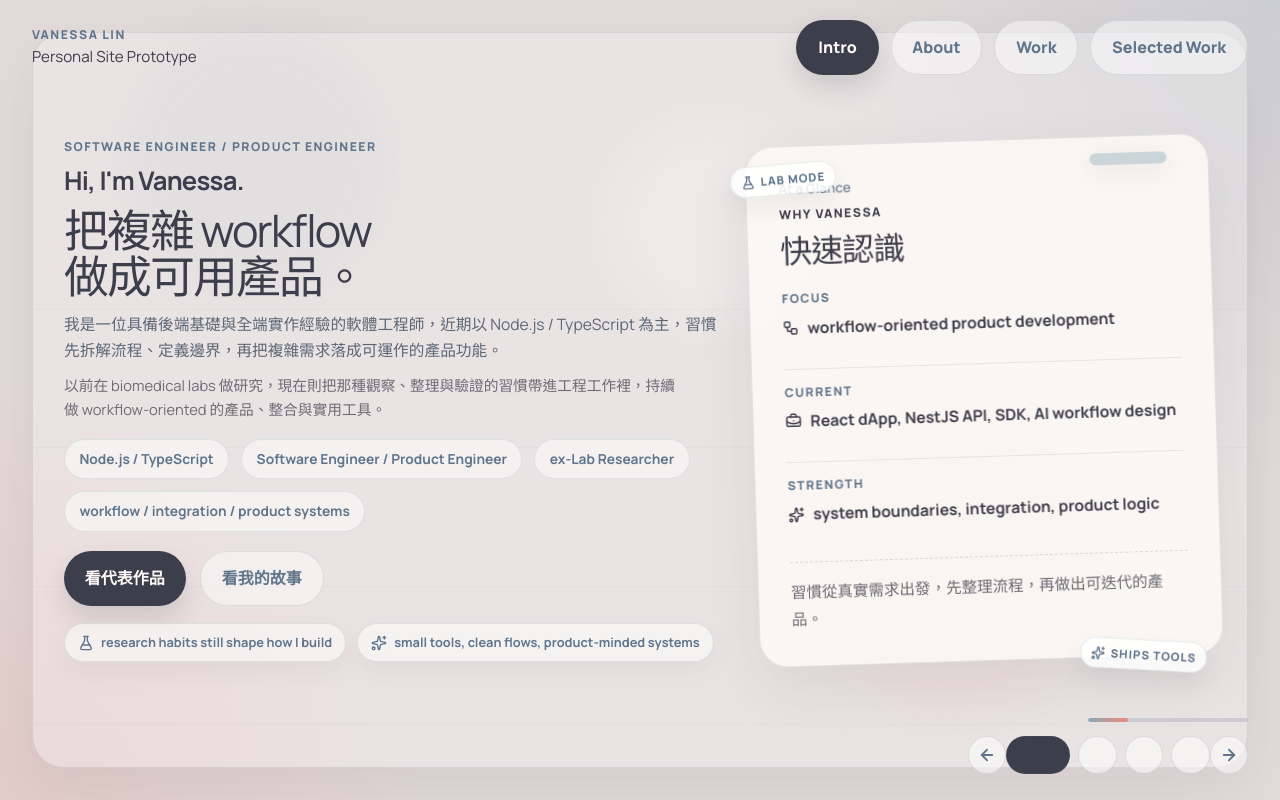
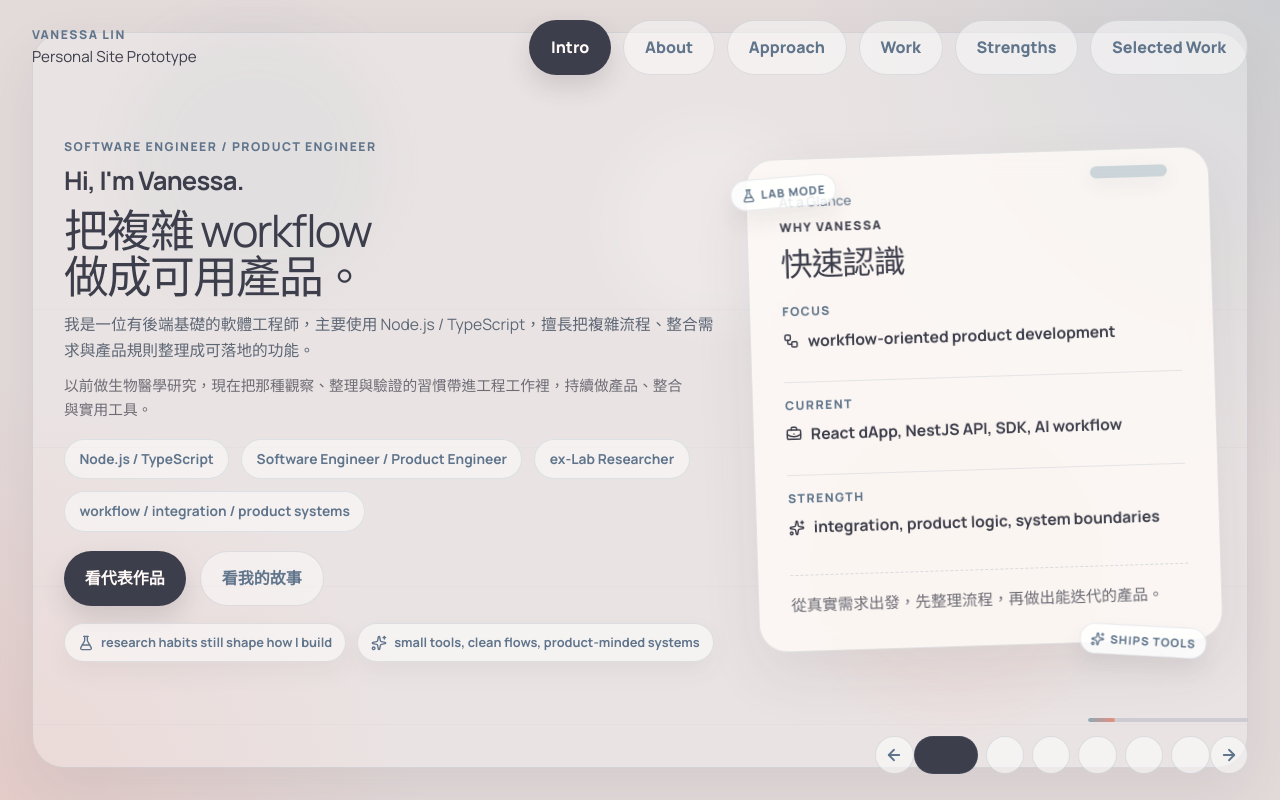
Before and after one commit to VanessaLin9/VanessaLin9.github.io, a React (Vite) app: page / in a window 1280 px wide. Built offline with nearby package versions, Linux system fonts and the light colour scheme.

Commit message:
Refine slide messaging and split core content

```diff
--- a/src/App.jsx
+++ b/src/App.jsx
@@ -24,9 +24,9 @@ const slides = [
     eyebrow: "Software Engineer / Product Engineer",
     introName: "Hi, I'm Vanessa.",
     title: "把複雜 workflow 做成可用產品。",
-    body: "我是一位具備後端基礎與全端實作經驗的軟體工程師，近期以 Node.js / TypeScript 為主，習慣先拆解流程、定義邊界，再把複雜需求落成可運作的產品功能。",
+    body: "我是一位有後端基礎的軟體工程師，主要使用 Node.js / TypeScript，擅長把複雜流程、整合需求與產品規則整理成可落地的功能。",
     subBody:
-      "以前在 biomedical labs 做研究，現在則把那種觀察、整理與驗證的習慣帶進工程工作裡，持續做 workflow-oriented 的產品、整合與實用工具。",
+      "以前做生物醫學研究，現在把那種觀察、整理與驗證的習慣帶進工程工作裡，持續做產品、整合與實用工具。",
     pills: [
       "Node.js / TypeScript",
       "Software Engineer / Product Engineer",
@@ -42,23 +42,30 @@ const slides = [
       },
       {
         label: "Current",
-        value: "React dApp, NestJS API, SDK, AI workflow design",
+        value: "React dApp, NestJS API, SDK, AI workflow",
       },
       {
         label: "Strength",
-        value: "system boundaries, integration, product logic",
+        value: "integration, product logic, system boundaries",
       },
     ],
     noteFooter:
-      "習慣從真實需求出發，先整理流程，再做出可迭代的產品。",
+      "從真實需求出發，先整理流程，再做出能迭代的產品。",
   },
   {
     id: "about",
     label: "About",
     title: "研究背景，怎麼影響我做工程。",
     paragraphs: [
-      "研究背景讓我很習慣先觀察、整理脈絡、測試假設，再決定怎麼實作。這個習慣到現在都還在，也變成我做工程時很重要的底色。",
-      "我不是只想把功能做出來而已，也會一直想：資料怎麼流、使用者會怎麼理解、這個工具到底會不會真的被用。",
+      "研究背景讓我習慣先觀察問題、整理脈絡、測試假設，再決定怎麼實作。這個習慣一直延續到現在。",
+    ],
+  },
+  {
+    id: "approach",
+    label: "Approach",
+    title: "我怎麼做事。",
+    paragraphs: [
+      "做工程時，我不只在意功能做不做得出來，也會在意資料怎麼流、使用者怎麼理解、工具會不會真的被用。",
     ],
     principles: [
       {
@@ -71,29 +78,51 @@ const slides = [
       },
       {
         title: "Ship",
-        body: "先做出可用版本，再持續調整產品體驗與穩定性。",
+        body: "先做出可用版本，再持續調整體驗與穩定性。",
       },
     ],
   },
   {
     id: "work",
     label: "Work",
-    title: "工作經歷與能力輪廓。",
+    title: "工程工作經歷。",
     timeline: [
       {
         meta: "2025 / 07 - Present",
         title: "LAVARAGE",
-        body: "在跨國團隊與全英文工作環境中參與 Web3 / DeFi 產品開發，處理 React dApp、NestJS API、資料流程、SDK 串接與 AI support workflow。",
+        body: "在跨國、全英文環境參與 Web3 / DeFi 產品開發，負責 React dApp、NestJS API、資料流程、SDK 串接與 AI workflow。",
       },
       {
         meta: "2023 / 07 - 2025 / 02",
         title: "TitanSoft",
-        body: "以 C# / .NET 維護與重構既有系統，做後端流程調整、第三方整合、unit test 與 E2E test 補強。",
+        body: "以 C# / .NET 維護與重構既有系統，處理後端流程調整、第三方整合，以及 unit / E2E test 補強。",
       },
       {
         meta: "2011 - 2020",
         title: "Research Labs",
         body: "在醫學院、醫院與研究機構做生物醫學研究，培養了系統化分析、文件整理與快速學習陌生領域的能力。",
+      },
+    ],
+  },
+  {
+    id: "strengths",
+    label: "Strengths",
+    title: "我現在能提供什麼。",
+    paragraphs: [
+      "我的強項不是單一技術點，而是把流程、整合與產品規則整理成能真的被使用的系統。",
+    ],
+    principles: [
+      {
+        title: "Workflow Thinking",
+        body: "擅長先拆流程、找邊界，再把複雜需求落成可運作的產品功能。",
+      },
+      {
+        title: "Backend Foundation",
+        body: "熟悉 Node.js / TypeScript，也有 API、資料流與整合實作經驗。",
+      },
+      {
+        title: "Domain Learning",
+        body: "能快速理解陌生領域，並在跨團隊協作中整理出可執行的方案。",
       },
     ],
   },
@@ -105,9 +134,9 @@ const slides = [
       {
         label: "Flagship",
         title: "TrackVest",
-        body: "個人記帳與投資系統，從帳戶、資產、交易到總帳資料流都自己規劃。",
+        body: "個人記帳與投資系統，從帳戶、資產、交易到總帳資料流都自行規劃。",
         detail:
-          "一個正在持續開發中的個人全端產品。重點不只是 CRUD，而是把帳戶、資產、交易、CSV 匯入與 GL 邏輯整理成能長期擴充的產品結構。",
+          "持續開發中的全端產品。重點不只是 CRUD，而是把帳戶、資產、交易、CSV 匯入與 GL 邏輯整理成能長期擴充的產品結構。",
         tags: ["React", "NestJS", "PostgreSQL"],
         x: "47%",
         y: "48%",
@@ -127,9 +156,9 @@ const slides = [
         label: "Workflow Tool",
         accent: true,
         title: "JD Saver",
-        body: "把正在看的職缺頁面直接寫進 Google Sheet 的 Chrome extension，讓求職資料收集流程更順。",
+        body: "把正在看的職缺頁面直接寫進 Google Sheet 的 Chrome extension，讓求職資料收集更順。",
         detail:
-          "這個專案很能代表我現在的方向。它是從真實 workflow 長出來的工具，整合 Chrome extension、Google OAuth、Google Sheets API、站點 extractor 與發佈前準備，把麻煩的收集流程整理成一個可重複使用的產品。",
+          "從真實 workflow 長出來的工具，整合 Chrome extension、Google OAuth、Google Sheets API 與站點 extractor，把麻煩的收集流程整理成可重複使用的產品。",
         tags: ["Chrome Extension", "Google Sheets API", "Workflow Automation"],
         x: "26%",
         y: "27%",
@@ -147,7 +176,7 @@ const slides = [
         title: "Lavi",
         body: "內部 AI support agent，處理 Telegram bug intake、向量檢索、重複判斷與 Linear issue sync。",
         detail:
-          "這條線很能代表我的 ownership。它不是只串一個 LLM，而是把 realtime flow、background flow、duplicate detection、guardrails 和 issue sync 都整理成完整 workflow。",
+          "不只是接一個 LLM，而是把 realtime flow、background flow、duplicate detection、guardrails 和 issue sync 都整理成完整 workflow。",
         tags: ["OpenClaw", "ChromaDB", "LLM Workflow"],
         x: "74%",
         y: "26%",
@@ -157,9 +186,9 @@ const slides = [
       {
         label: "Utility",
         title: "Split-Bill",
-        body: "為朋友出遊分帳需求而做的純前端工具，重點是簡單、快速、沒有登入門檻。",
+        body: "為出遊分帳需求而做的純前端工具，重點是簡單、快速、沒有登入門檻。",
         detail:
-          "從真實情境長出來的工具型專案，強調使用門檻低、操作直接、沒有登入負擔。這類『小而真的有用』的專案很像我平常做事的風格。",
+          "從真實情境長出來的工具型專案，強調使用門檻低、操作直接、沒有登入負擔。",
         tags: ["Vue 3", "Vite", "GitHub Pages"],
         x: "82%",
         y: "64%",
@@ -178,9 +207,9 @@ const slides = [
       {
         label: "Full-Stack",
         title: "Board Game Record",
-        body: "桌遊紀錄小網站，包含登入、紀錄查詢與玩家管理流程。",
+        body: "桌遊紀錄小網站，包含登入、紀錄查詢與玩家管理。",
         detail:
-          "比較早期的個人獨立全端專案，用 Express、MySQL、Sequelize 和 Handlebars 把登入、遊戲紀錄與玩家管理流程串起來。",
+          "較早期的個人全端專案，用 Express、MySQL、Sequelize 和 Handlebars 串起登入、遊戲紀錄與玩家管理。",
         tags: ["Express", "MySQL", "Sequelize"],
         x: "18%",
         y: "68%",
@@ -197,7 +226,7 @@ const slides = [
         title: "Simple Twitter",
         body: "多人協作的 Twitter clone，負責後端功能與資料表邏輯。",
         detail:
-          "和團隊遠端協作完成的 full-stack clone project，包含登入、推文互動、追蹤與 Socket.IO 聊天功能，是很好的多人協作練習。",
+          "和團隊遠端協作完成的 full-stack clone project，包含登入、推文互動、追蹤與 Socket.IO 聊天功能。",
         tags: ["Node.js", "MySQL", "Socket.IO"],
         x: "60%",
         y: "83%",
@@ -214,7 +243,7 @@ const slides = [
         title: "GCal-to-Notion",
         body: "把 Google Calendar 行程同步到 Notion 的小工具。",
         detail:
-          "偏自動化與整合型 side project，重點不是畫面，而是把兩個日常系統之間的資料流接起來，讓工作流程更順。",
+          "偏自動化與整合型 side project，把兩個日常系統之間的資料流接起來，讓工作流程更順。",
         tags: ["Python", "Notion", "Automation"],
         x: "34%",
         y: "84%",
@@ -451,6 +480,7 @@ function App() {
       <main className="viewport">
         <motion.div
           className="slides"
+          style={{ width: `${slides.length * 100}vw` }}
           animate={{ x: `-${currentIndex * 100}vw` }}
           transition={{ type: "spring", stiffness: 120, damping: 22, mass: 0.9 }}
         >
@@ -662,6 +692,27 @@ function App() {
               )}
 
               {slide.id === "about" && (
+                <div className="slide-grid story-grid story-grid-solo">
+                  <motion.article
+                    className="story-panel"
+                    initial={false}
+                    animate={
+                      index === currentIndex
+                        ? { opacity: 1, y: 0 }
+                        : { opacity: 0.3, y: 20 }
+                    }
+                    transition={introTransition}
+                  >
+                    <p className="eyebrow">{slide.label}</p>
+                    <h2>{slide.title}</h2>
+                    {slide.paragraphs.map((paragraph) => (
+                      <p key={paragraph}>{paragraph}</p>
+                    ))}
+                  </motion.article>
+                </div>
+              )}
+
+              {slide.id === "approach" && (
                 <div className="slide-grid story-grid">
                   <motion.article
                     className="story-panel"
@@ -753,6 +804,61 @@ function App() {
                         <p>{item.body}</p>
                       </motion.article>
                     ))}
+                  </motion.div>
+                </div>
+              )}
+
+              {slide.id === "strengths" && (
+                <div className="slide-grid story-grid">
+                  <motion.article
+                    className="story-panel"
+                    initial={false}
+                    animate={
+                      index === currentIndex
+                        ? { opacity: 1, y: 0 }
+                        : { opacity: 0.3, y: 20 }
+                    }
+                    transition={introTransition}
+                  >
+                    <p className="eyebrow">{slide.label}</p>
+                    <h2>{slide.title}</h2>
+                    {slide.paragraphs.map((paragraph) => (
+                      <p key={paragraph}>{paragraph}</p>
+                    ))}
+                  </motion.article>
+
+                  <motion.div
+                    className="principles-panel"
+                    initial={false}
+                    animate={
+                      index === currentIndex
+                        ? { opacity: 1, y: 0 }
+                        : { opacity: 0.35, y: 24 }
+                    }
+                    transition={{ ...introTransition, delay: 0.14 }}
+                  >
+                    <p className="card-label">What I Bring</p>
+                    <div className="principle-list">
+                      {slide.principles.map((principle, principleIndex) => {
+                        const PrincipleIcon = principleIcons[principleIndex];
+                        return (
+                          <motion.article
+                            key={principle.title}
+                            className="principle-card"
+                            whileHover={{ y: -6, scale: 1.01 }}
+                            transition={cardTransition}
+                          >
+                            {PrincipleIcon ? (
+                              <span className="principle-icon">
+                                <PrincipleIcon size={18} strokeWidth={2.1} />
+                              </span>
+                            ) : null}
+                            <h3>{principle.title}</h3>
+                            <p>{principle.body}</p>
+                          </motion.article>
+                        );
+                      })}
+                    </div>
                   </motion.div>
                 </div>
               )}
```
Also changed, not shown: src/index.css (+8 -0 lines).
